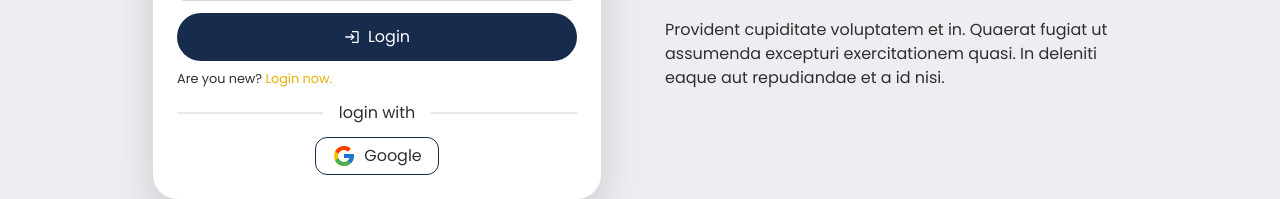
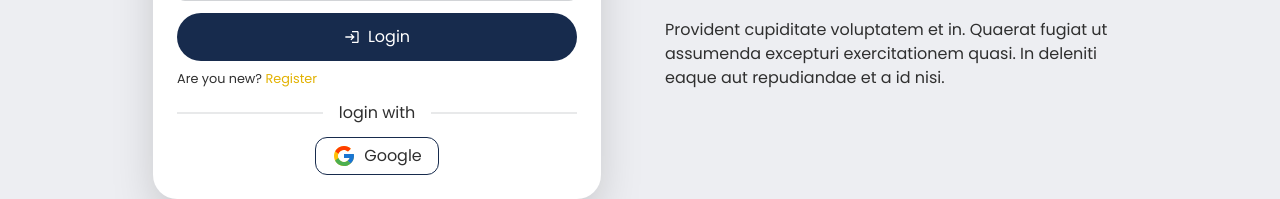
Before and after one commit to mdenjamulislam/tech-byte, a React (Vite) app: page /login in a window 1280 px wide. Shown: the part 462-661 px from the top of the page. Built offline with nearby package versions, Linux system fonts and the light colour scheme; no server answers.

Commit message:
login page develop

```diff
--- a/src/pages/Login.jsx
+++ b/src/pages/Login.jsx
@@ -1,8 +1,26 @@
 import { MdOutlineLogin } from "react-icons/md";
 import { FcGoogle } from "react-icons/fc";
 import { Link } from "react-router-dom";
+import { useContext } from "react";
+import { AuthContext } from "../Provider/AuthProvider";
 
 const Login = () => {
+    const { loginUser } = useContext(AuthContext);
+
+    const handleLogin = (e) => {
+        e.preventDefault();
+        const form = e.target;
+        const email = form.email.value;
+        const password = form.password.value;
+
+        loginUser(email, password)
+            .then((result) => {
+                console.log(result.user);
+            })
+            .catch((error) => {
+                console.log(error.message);
+            });
+    };
     return (
         <div className="container hero bg-lightGray min-h-screen">
             <div className="hero-content flex-col lg:flex-row-reverse items-center gap-6 md:gap-10 xl:gap-16">
@@ -11,7 +29,7 @@ const Login = () => {
                     <p>Provident cupiditate voluptatem et in. Quaerat fugiat ut assumenda excepturi exercitationem quasi. In deleniti eaque aut repudiandae et a id nisi.</p>
                 </div>
                 <div className="flex flex-col bg-base-100 w-full max-w-md p-4 lg:p-6 shrink-0 shadow-2xl rounded-2xl xl:rounded-3xl">
-                    <form className="space-y-3">
+                    <form onSubmit={handleLogin} className="space-y-3">
                         <div className="form-control">
                             <label className="label">
                                 <span className="label-text">Email</span>
@@ -33,9 +51,9 @@ const Login = () => {
                     </form>
                     <div className="mt-2">
                         <p className="text-sm">
-                            Are you new?{" "}
-                            <Link to="/login" className="text-accent">
-                                Login now.
+                            Are you new? {" "}
+                            <Link to="/register" className="text-accent">
+                                Register
                             </Link>
                         </p>
                     </div>
--- a/src/pages/Register.jsx
+++ b/src/pages/Register.jsx
@@ -56,7 +56,7 @@ const Register = () => {
                     </form>
                     <div className="mt-2">
                         <p className="text-sm">
-                            Are you new? <Link to="/login" className="text-accent">Login now.</Link>
+                            Have an accout. <Link to="/login" className="text-accent">Login now.</Link>
                         </p>
                     </div>
                     <div className="divider">sign up with</div>
```
